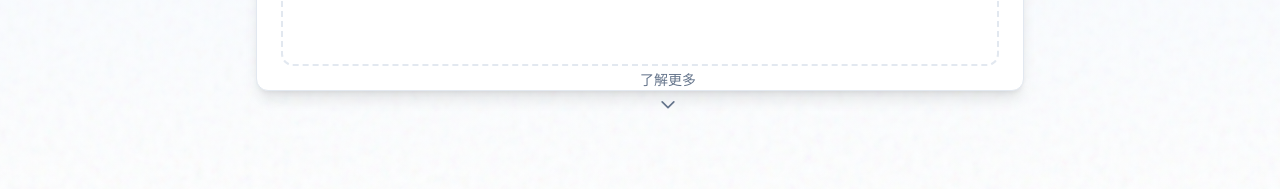
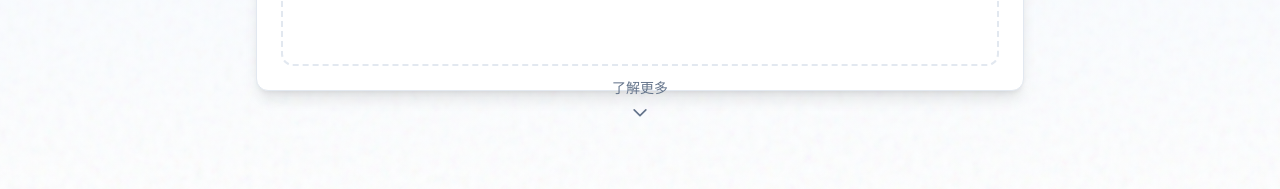
Before and after one commit to AioliaKnight/banana_test, a Next.js app: page / in a window 1280 px wide. Shown: the part 531-720 px from the top of the page. Built offline with nearby package versions, Linux system fonts and the light colour scheme.

Commit message:
調整首頁「了解更多」指標位置：置中並靠下方區塊

```diff
--- a/src/app/page.tsx
+++ b/src/app/page.tsx
@@ -165,9 +165,11 @@ export default function Home() {
           </motion.div>
 
           {/* 捲動指示 */}
-          <div className="absolute bottom-4 left-1/2 transform -translate-x-1/2 flex flex-col items-center text-slate-500 animate-bounce">
-            <span className="text-sm mb-1">了解更多</span>
-            <HiOutlineChevronDown className="h-5 w-5" />
+          <div className="absolute left-0 right-0 bottom-0 flex flex-col items-center justify-center pb-2 text-slate-500">
+            <div className="animate-bounce flex flex-col items-center">
+              <span className="text-sm mb-1">了解更多</span>
+              <HiOutlineChevronDown className="h-5 w-5" />
+            </div>
           </div>
         </div>
       </div>
```
